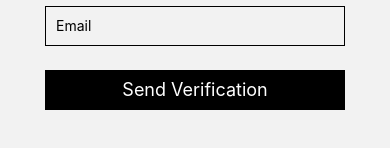
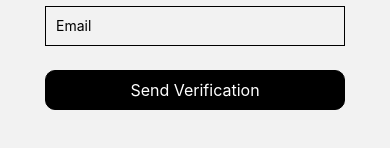
Before and after one commit to Darrengn/KickBack, a React Native app: screen /ForgotPassword1 in a window 390 px wide. Shown: the part 184-332 px from the top of the page. Built offline with nearby package versions, Linux system fonts and the light colour scheme.

Commit message:
rounded buttons for forgot password

```diff
--- a/screens/ForgotPassword1.js
+++ b/screens/ForgotPassword1.js
@@ -23,8 +23,8 @@ const ForgotPassword1 = ({navigation}) => {
                     />
                 </View>
                 <TouchableWithoutFeedback onPress={() => navigation.navigate("ForgotPassword2")}>
-                    <View style = {[styles.input,{backgroundColor: 'black', justifyContent:'center', alignItems:'center'}]}>
-                        <Text style={{color: 'white', fontSize: 18}}>Send Verification</Text>
+                    <View style = {[styles.input,{backgroundColor: 'black', justifyContent:'center', alignItems:'center', borderRadius:10}]}>
+                        <Text style={{color: 'white', fontSize: 16}}>Send Verification</Text>
                     </View>
                 </TouchableWithoutFeedback>
             </View>
--- a/screens/ForgotPassword2.js
+++ b/screens/ForgotPassword2.js
@@ -23,8 +23,8 @@ const ForgotPassword2 = ({navigation}) => {
                     />
                 </View>
                 <TouchableWithoutFeedback onPress={() => navigation.navigate("ForgotPassword3")}>
-                    <View style = {[styles.input,{backgroundColor: 'black', justifyContent:'center', alignItems:'center'}]}>
-                        <Text style={{color: 'white', fontSize: 18}}>Verify</Text>
+                    <View style = {[styles.input,{backgroundColor: 'black', justifyContent:'center', alignItems:'center', borderRadius:10}]}>
+                        <Text style={{color: 'white', fontSize: 16}}>Verify</Text>
                     </View>
                 </TouchableWithoutFeedback>
             </View>
--- a/screens/ForgotPassword3.js
+++ b/screens/ForgotPassword3.js
@@ -32,8 +32,8 @@ const ForgotPassword3 = ({navigation}) => {
                     />
                 </View>
                 <TouchableWithoutFeedback onPress={() => alert("check if same")}>
-                    <View style = {[styles.input,{backgroundColor: 'black', justifyContent:'center', alignItems:'center'}]}>
-                        <Text style={{color: 'white', fontSize: 18}}>Reset Password</Text>
+                    <View style = {[styles.input,{backgroundColor: 'black', justifyContent:'center', alignItems:'center',borderRadius:10}]}>
+                        <Text style={{color: 'white', fontSize: 16}}>Reset Password</Text>
                     </View>
                 </TouchableWithoutFeedback>
             </View>
```
